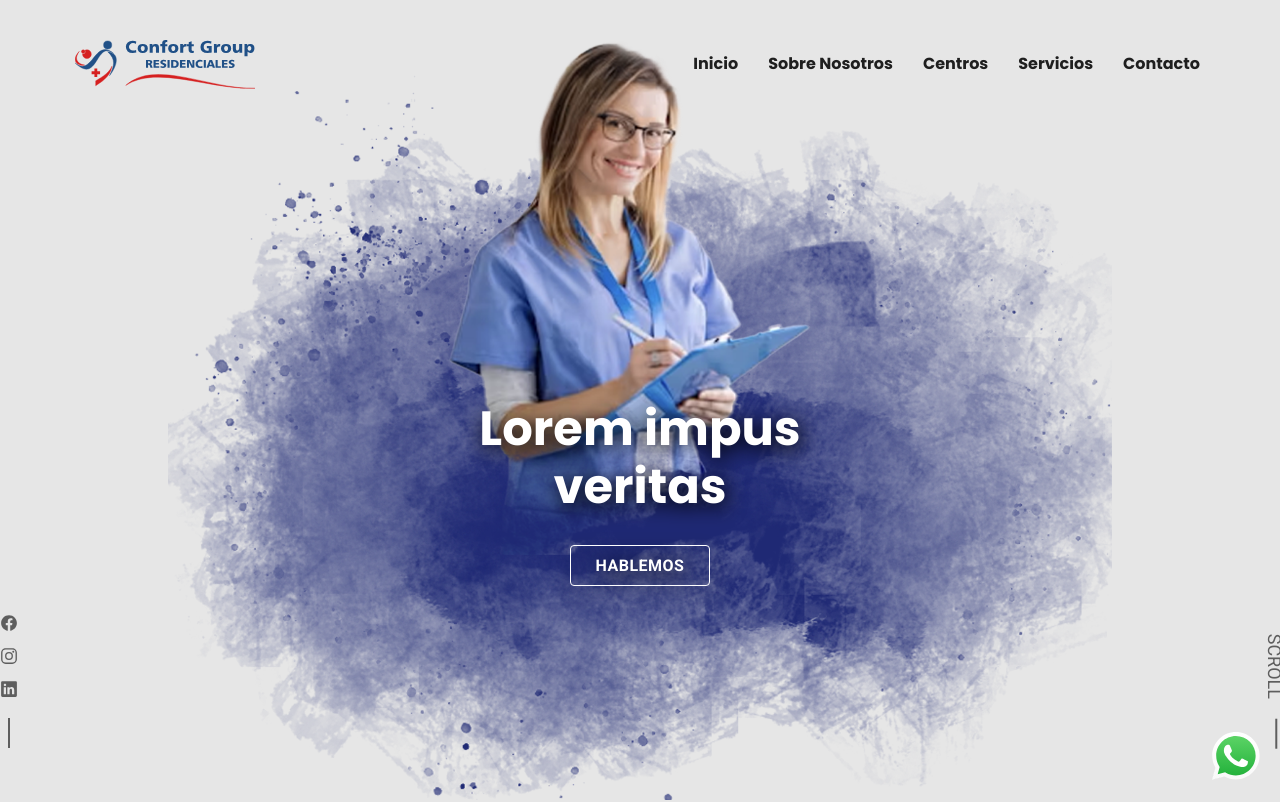
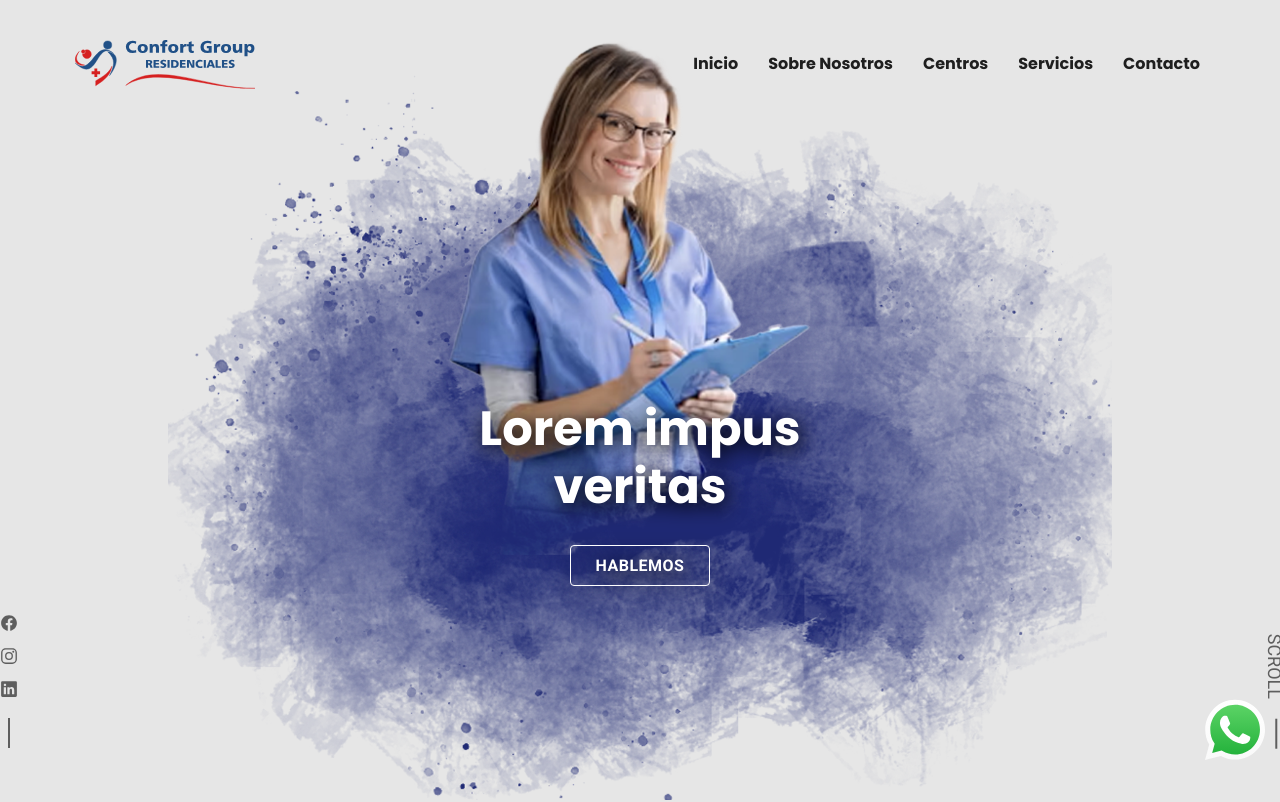
Before and after one commit to RobinsonBeato/Confort-Group, a React (Vite) app in the folder Web/: page / in a window 1280 px wide. Shown: the top 802 px of the page. Built offline with nearby package versions, Linux system fonts and the light colour scheme; a web font is replaced by a local one.

Commit message:
resizing whatsapp button and refactoring Centros componet

```diff
--- a/Web/components/Centros.jsx
+++ b/Web/components/Centros.jsx
@@ -21,7 +21,7 @@ const Centros = () => {
                 </li>
 
                 <li>
-                    <Link to="/residencial-renacer" className="project-card" >
+                    <div className="project-card" >
 
 
                         <figure className="card-banner">
@@ -34,11 +34,11 @@ const Centros = () => {
 
                         </div>
 
-                    </Link>
+                    </div>
                 </li>
 
                 <li>
-                    <Link to="/residencial-gala" className="project-card" >
+                    <div className="project-card" >
 
                         <figure className="card-banner">
                             <img src="./assets/images/r2.jpeg" className="w-100" alt="On a Blue background, a Wacom and a mouse." />
@@ -50,11 +50,11 @@ const Centros = () => {
 
                         </div>
 
-                    </Link>
+                    </div>
                 </li>
 
                 <li>
-                    <Link to="/residencial-monaco" className="project-card" >
+                    <div className="project-card" >
 
                         <figure className="card-banner">
                             <img src="./assets/images/r3.jpeg" className="w-100"
@@ -67,7 +67,7 @@ const Centros = () => {
 
                         </div>
 
-                    </Link>
+                    </div>
                 </li>
 
 
--- a/Web/src/App.css
+++ b/Web/src/App.css
@@ -211,19 +211,36 @@ body {
 \*-----------------------------------*/
 .whatsapp-btn {
   position: fixed;
-  bottom: 20px;
-  right: 20px;
-
+
+
+  bottom: 40px;
+  right: 15px;
+  width: 60px;
+  height: 60px;
+  display: grid;
+  place-items: center;
 
   z-index: 1000;
   display: flex;
   align-items: center;
+
 }
 
 .whatsapp-btn img {
-  width: 30px;
-  height: 30px;
-  margin-right: 10px;
+
+
+  position: fixed;
+  bottom: 100px;
+  right: 15px;
+  width: 60px;
+  height: 60px;
+  display: grid;
+  place-items: center;
+
+
+
+  pointer-events: none;
+
 }
 
 *,
@@ -1126,7 +1143,7 @@ textarea.input-field {
 
 .go-top {
   position: fixed;
-  bottom: 100px;
+  bottom: 130px;
   right: 24px;
   width: 40px;
   height: 40px;
```
Also changed, not shown: Web/components/WhatsApp.jsx (+2 -2 lines).
